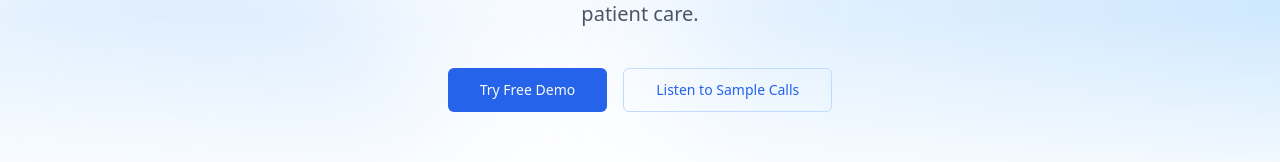
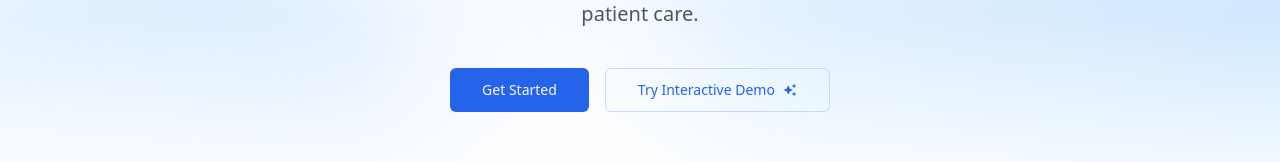
Before and after one commit to Digital-Healthcare-Solutions/DHS-Homepage, a Next.js app: page /product/call-center in a window 1280 px wide. Shown: the part 444-606 px from the top of the page. Built offline with nearby package versions, Linux system fonts and the light colour scheme; no server answers.

Commit message:
added free AI scribe to footer

```diff
--- a/app/product/call-center/page.tsx
+++ b/app/product/call-center/page.tsx
@@ -16,8 +16,10 @@ import {
   PhoneCall,
   Check,
   ArrowRight,
-  Heart
+  Heart,
+  Wand2
 } from "lucide-react"
+import { MdAutoAwesome } from "react-icons/md"
 
 const CallCenterPage = () => {
   return (
@@ -52,14 +54,15 @@ const CallCenterPage = () => {
                 size="lg"
                 className="bg-blue-600 hover:bg-blue-700 dark:bg-blue-500 dark:hover:bg-blue-600"
               >
-                Try Free Demo
+                Get Started
               </Button>
               <Button
                 size="lg"
                 variant="outline"
                 className="border-blue-200 text-blue-600 hover:bg-blue-50 dark:border-blue-800 dark:text-blue-400 dark:hover:bg-blue-950"
+                endIcon={<MdAutoAwesome size={14} />}
               >
-                Listen to Sample Calls
+                Try Interactive Demo
               </Button>
             </div>
           </div>
@@ -339,8 +342,9 @@ const CallCenterPage = () => {
               size="lg"
               variant="outline"
               className="text-white border-white hover:bg-sky-500 dark:hover:bg-sky-600"
+              endIcon={<MdAutoAwesome size={16} />}
             >
-              Schedule Demo
+              Try Interactive Demo
             </Button>
           </div>
         </div>
--- a/components/client/nav/footer.tsx
+++ b/components/client/nav/footer.tsx
@@ -12,7 +12,7 @@ const data: FooterLinksProps[] = [
     title: "Products",
     links: [
       {
-        label: "AI Scribe",
+        label: "Free AI Scribe",
         link: "/product/ai-scribe"
       },
       {
```
